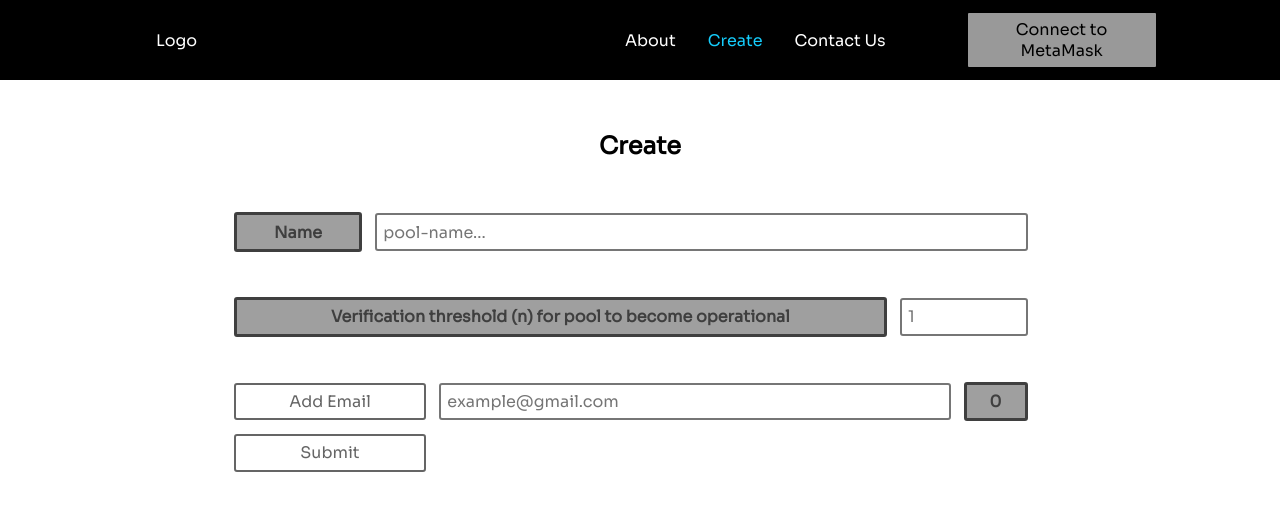
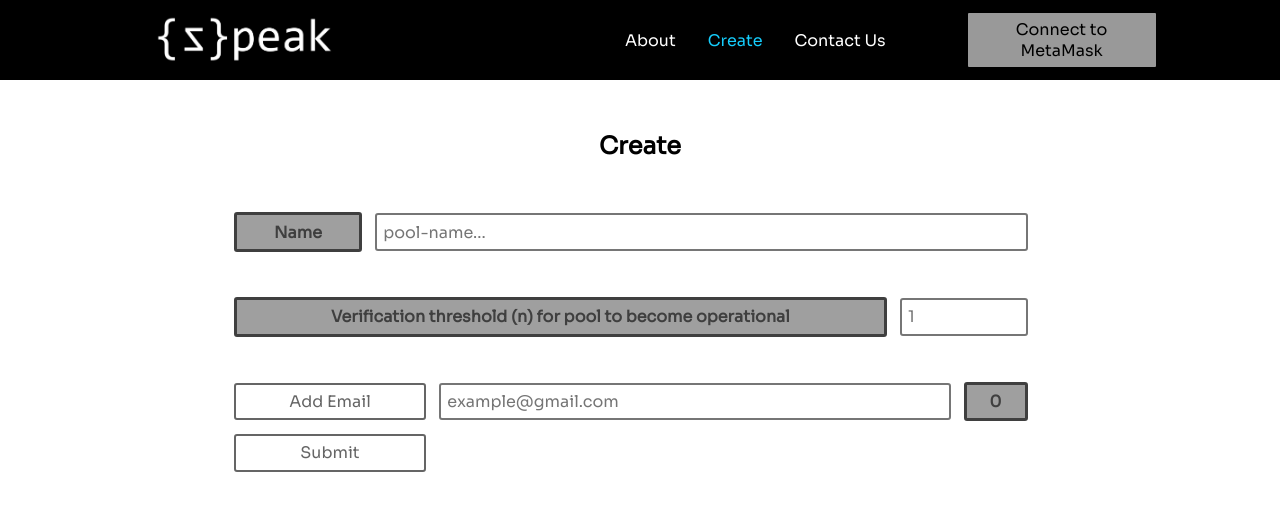
Before and after one commit to alex-straw/zk-broadcasting-app-frontend, a React (Create React App) app: page /create in a window 1280 px wide. Shown: the top 510 px of the page. Built offline with nearby package versions, Linux system fonts and the light colour scheme.

Commit message:
unnecessary logo but it does slap

```diff
--- a/src/App.js
+++ b/src/App.js
@@ -8,6 +8,7 @@ import Create from './pages/create';
 import Contact from './pages/contact';
 import SignUp from './pages/signup';
 import { UserContext } from "./helpers/UserContext"
+import {Image} from "./component-styles/generic-styles"
 
 function App() {
 
--- a/src/component-styles/generic-styles.js
+++ b/src/component-styles/generic-styles.js
@@ -110,7 +110,7 @@ export const ProcessingBox = styled.div`
     font-size: 1em;
     margin: 0.5vw;
     margin-left: 5vw;
-    opacity=0.8;
+    opacity:0.8;
     padding: 0.5vw;
     border-style: solid;
     border-radius: 1px;
@@ -123,4 +123,10 @@ export const ProcessingBox = styled.div`
         border-style: solid;
         opacity: 1;
     }
-`
+`;
+
+
+export const Image = styled.img`
+    height: 3em;
+    width: flex;
+`;
--- a/src/components/Navbar/index.js
+++ b/src/components/Navbar/index.js
@@ -7,14 +7,15 @@ import {
   NavBtnLink
 } from '../../component-styles/navbar-styles';
 import MetaMask from './metamask';
+import {Image} from "../../component-styles/generic-styles"
+import logo from '../../images/logo.PNG'
 
 const Navbar = () => {
   return (
     <>
       <Nav>
         <NavLink to='/'>
-          Logo
-          {/* <img src={require('../../images/logo.svg')} alt='logo' /> */}
+          <Image src={logo} alt='logo' />
         </NavLink>
         {/* <Bars /> */}
         <NavMenu>
```
Also changed, not shown: src/images/logo.PNG (added).
